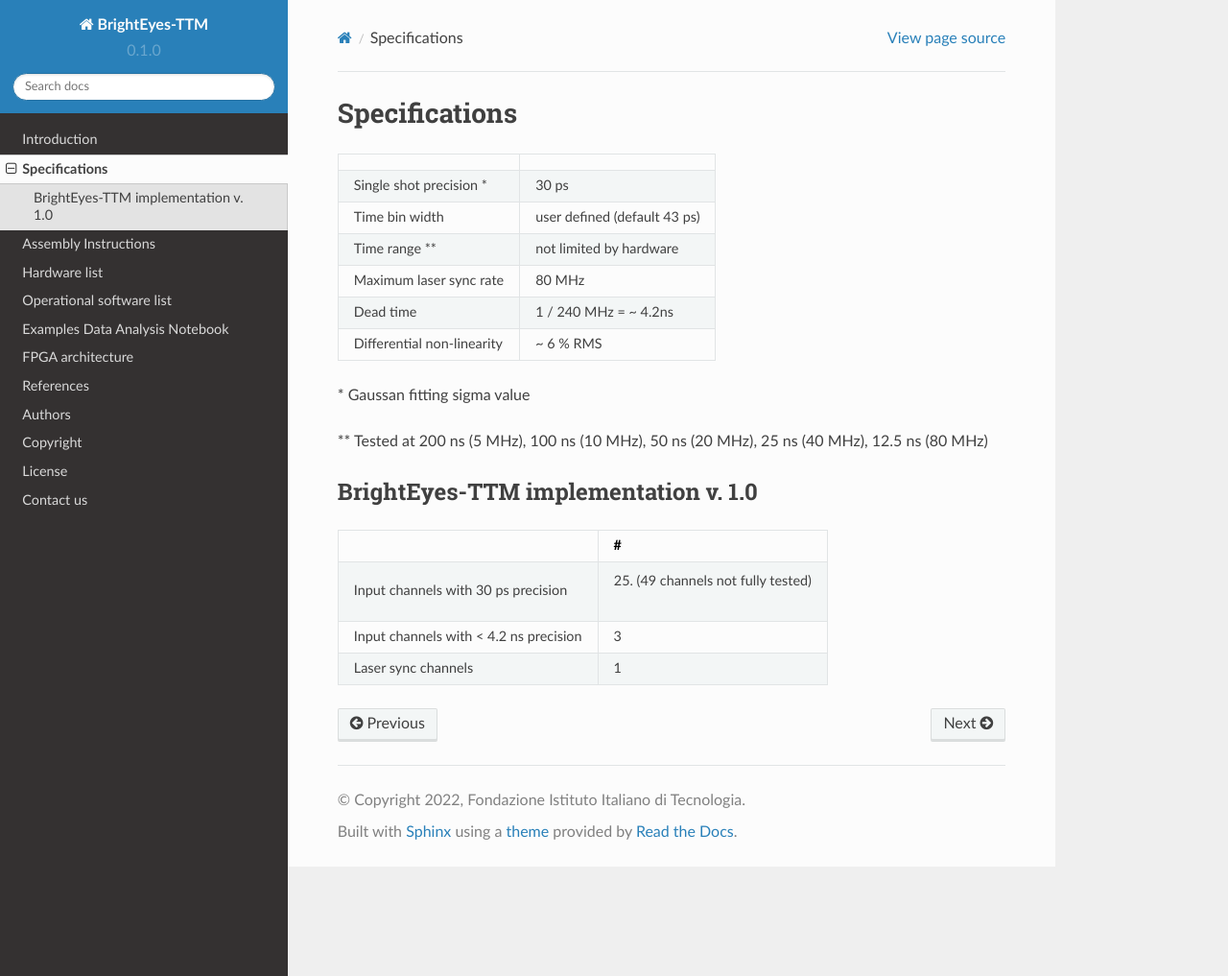
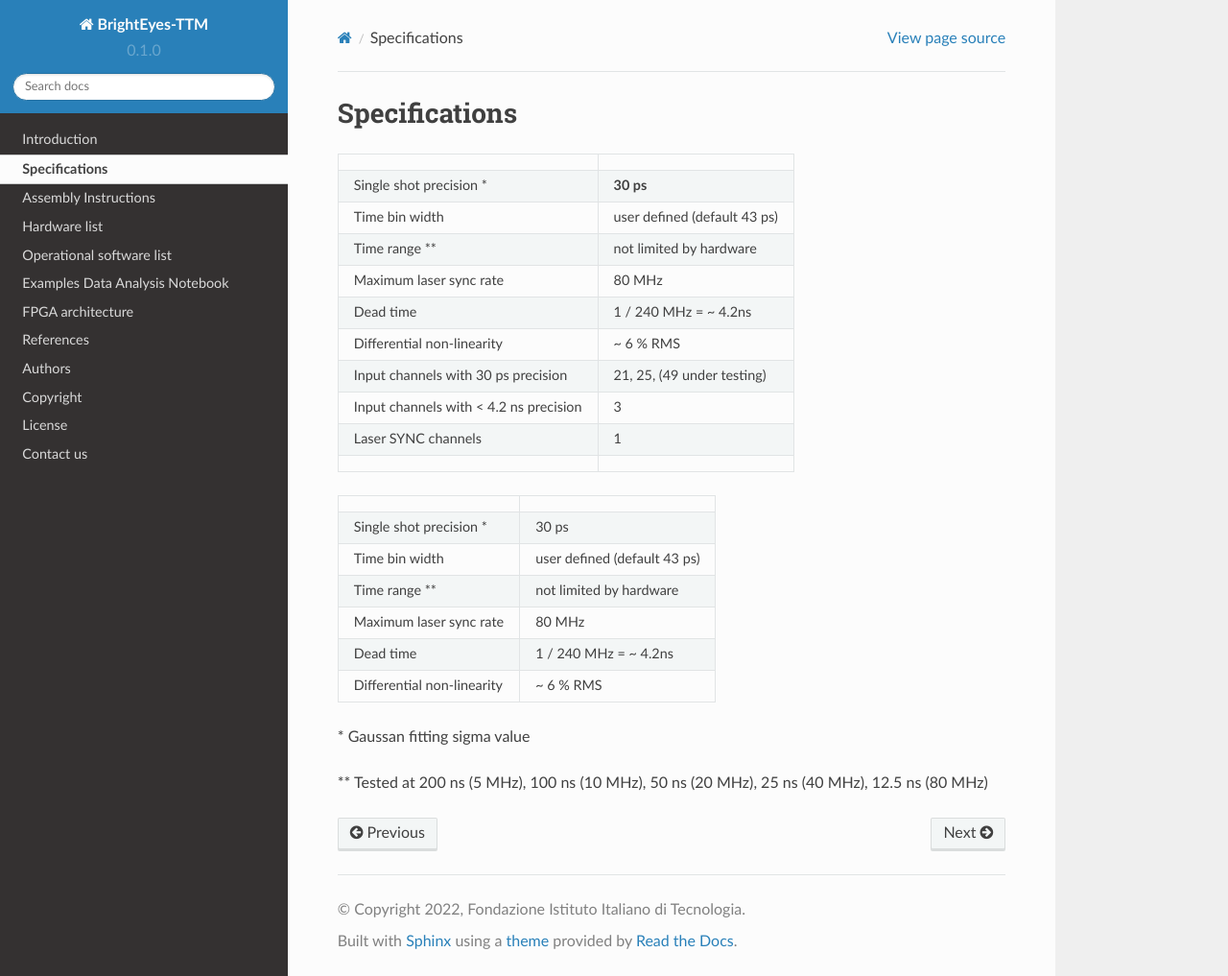
Before and after one commit to mattia-donato/BrightEyes-TTM-docs, a Sphinx documentation site: the page built from docs/source/specifications.md, in a window 1280 px wide and 1017 px high. Shown: the whole window at 96% size. Built offline with Sphinx 7.4.7 and the Read the Docs theme 2.0.0, drawn with Linux system fonts in a browser that asks for light colours.

Commit message:
Update specifications.md

````diff
--- a/docs/source/specifications.md
+++ b/docs/source/specifications.md
@@ -1,4 +1,16 @@
 # Specifications
+|                                        |                              |
+|----------------------------------------|------------------------------|
+| Single shot precision *                | **30 ps**                    |
+| Time bin width                         | user defined (default 43 ps) |
+| Time range **                          | not limited by hardware      |
+| Maximum laser sync rate                | 80 MHz                       |
+| Dead time                              | 1 / 240 MHz = ~ 4.2ns        |
+| Differential non-linearity             | ~ 6 % RMS                    |
+| Input channels with 30 ps precision    | 21, 25, (49 under testing)   |
+| Input channels with < 4.2 ns precision | 3                            |
+| Laser SYNC channels                    | 1                            |
+|                                        |                              |
 
 ```{eval-rst}
 .. list-table::
@@ -25,19 +37,3 @@
 \* Gaussan fitting sigma value
 
 \*\* Tested at 200 ns (5 MHz), 100 ns (10 MHz), 50 ns (20 MHz), 25 ns (40 MHz), 12.5 ns (80 MHz)
-
-## BrightEyes-TTM implementation v. 1.0
-
-```{eval-rst}
-.. list-table::
-   :header-rows: 1
-
-   * -
-     - #
-   * - Input channels with 30 ps precision
-     - 25. (49 channels not fully tested)
-   * - Input channels with < 4.2 ns precision
-     - 3
-   * - Laser sync channels
-     - 1
-```
````
